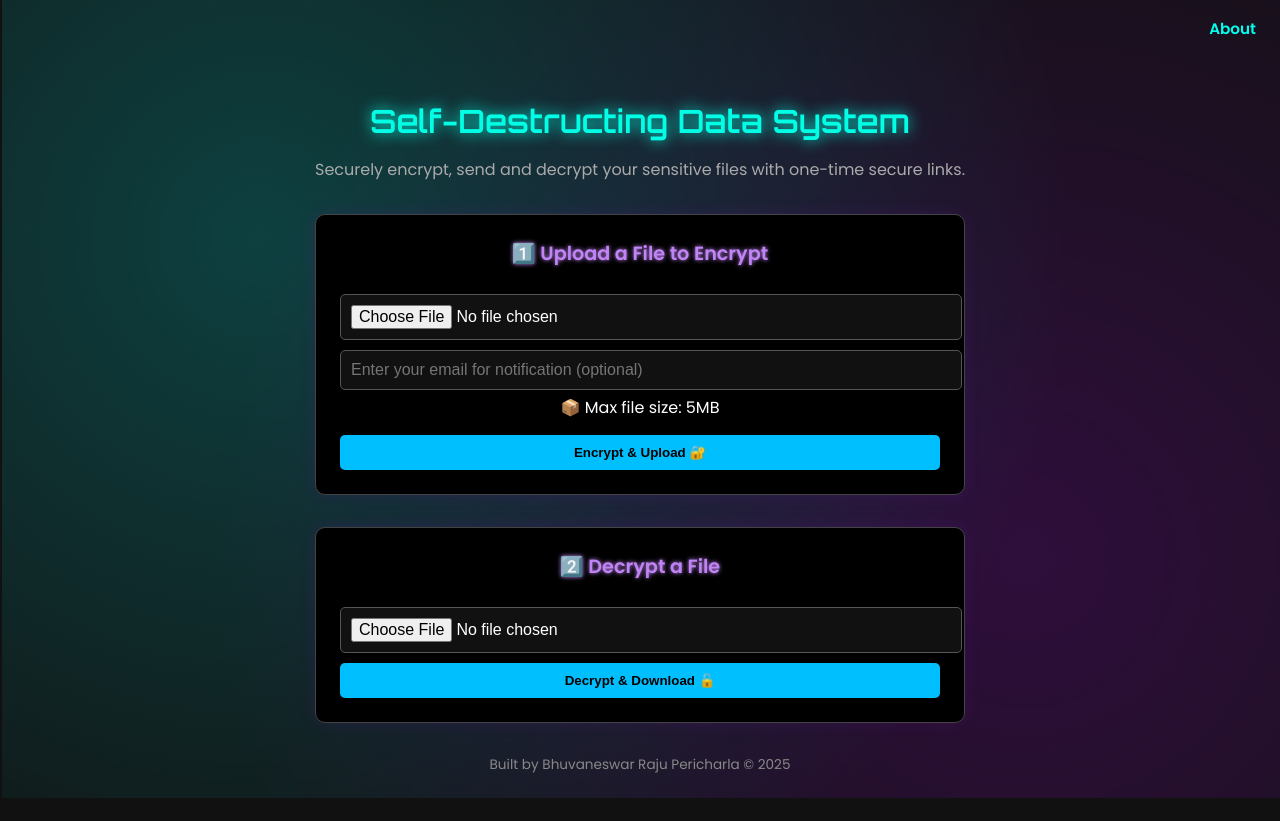
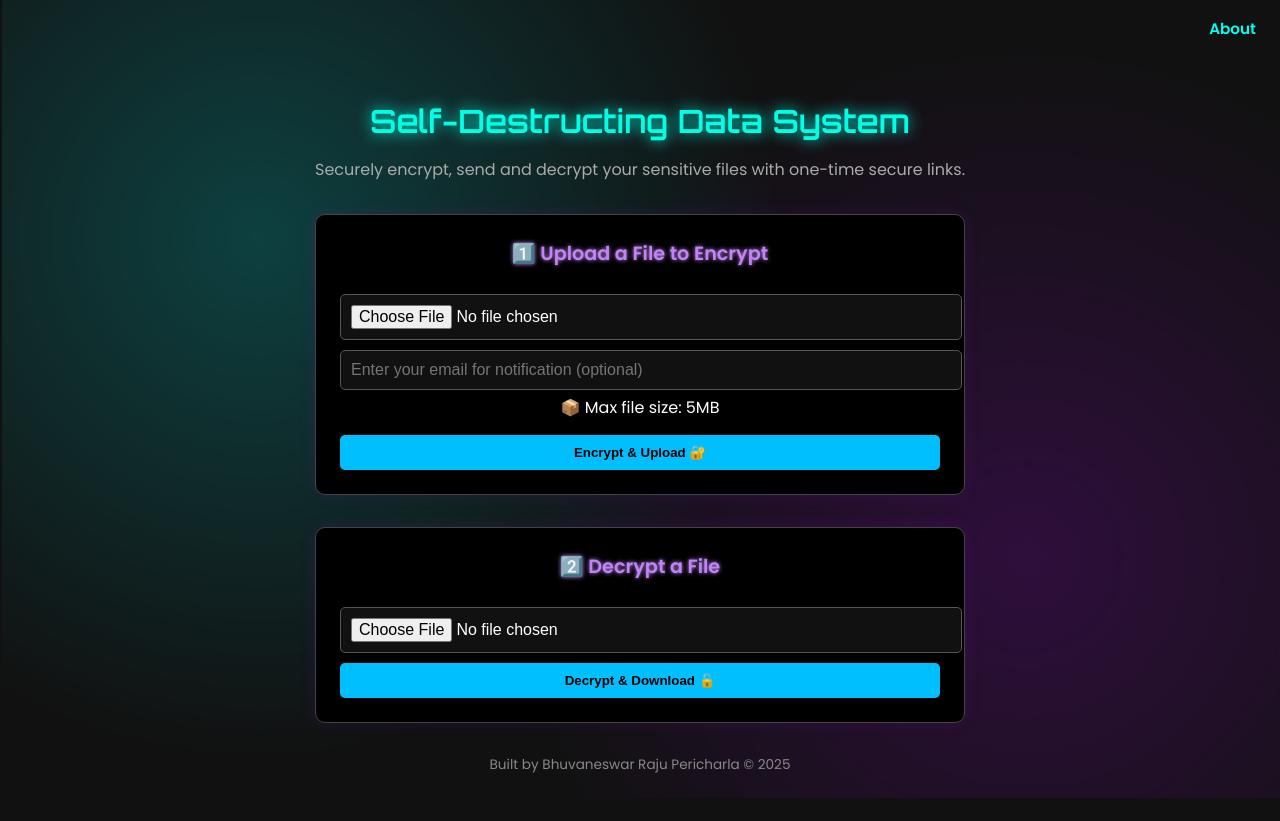
Before and after one commit to BhuvaneswarRaju/sdds-project, a Flask app: page / in a window 1280 px wide. Run offline with Flask 3, Linux system fonts and the light colour scheme.

Commit message:
Upgraded BG shades

```diff
--- a/templates/index.html
+++ b/templates/index.html
@@ -30,8 +30,8 @@
       top: 0; left: 0;
       width: 100%;
       height: 100%;
-      background: radial-gradient(circle at 20% 30%, rgba(0, 255, 255, 0.2), transparent 70%),
-                  radial-gradient(circle at 80% 70%, rgba(183, 0, 255, 0.18), transparent 70%),
+      background: radial-gradient(circle at 20% 30%, rgba(0, 255, 255, 0.2), transparent 45%),
+                  radial-gradient(circle at 80% 70%, rgba(183, 0, 255, 0.18), transparent 45%),
                   linear-gradient(to bottom, #111111, #111111);
       z-index: -2;
       animation: shift 30s linear infinite;
```
